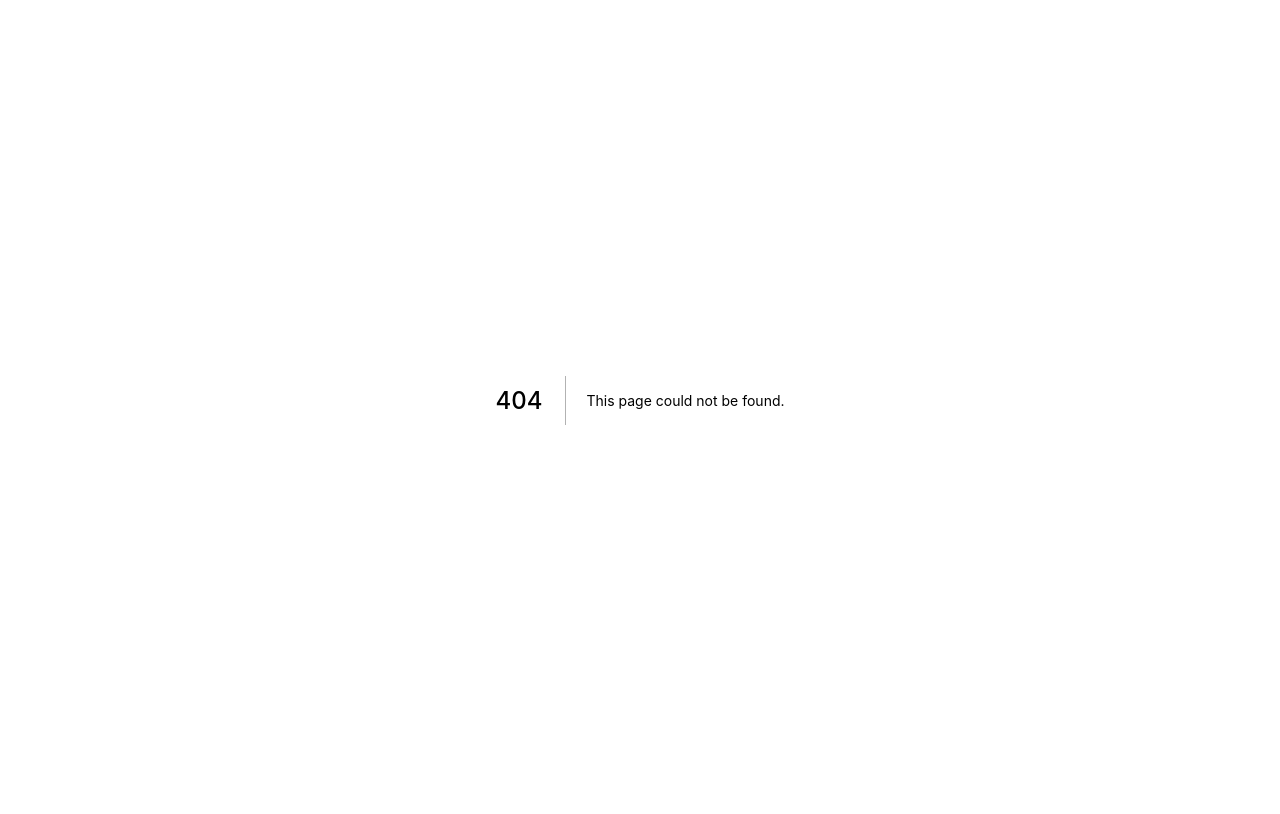
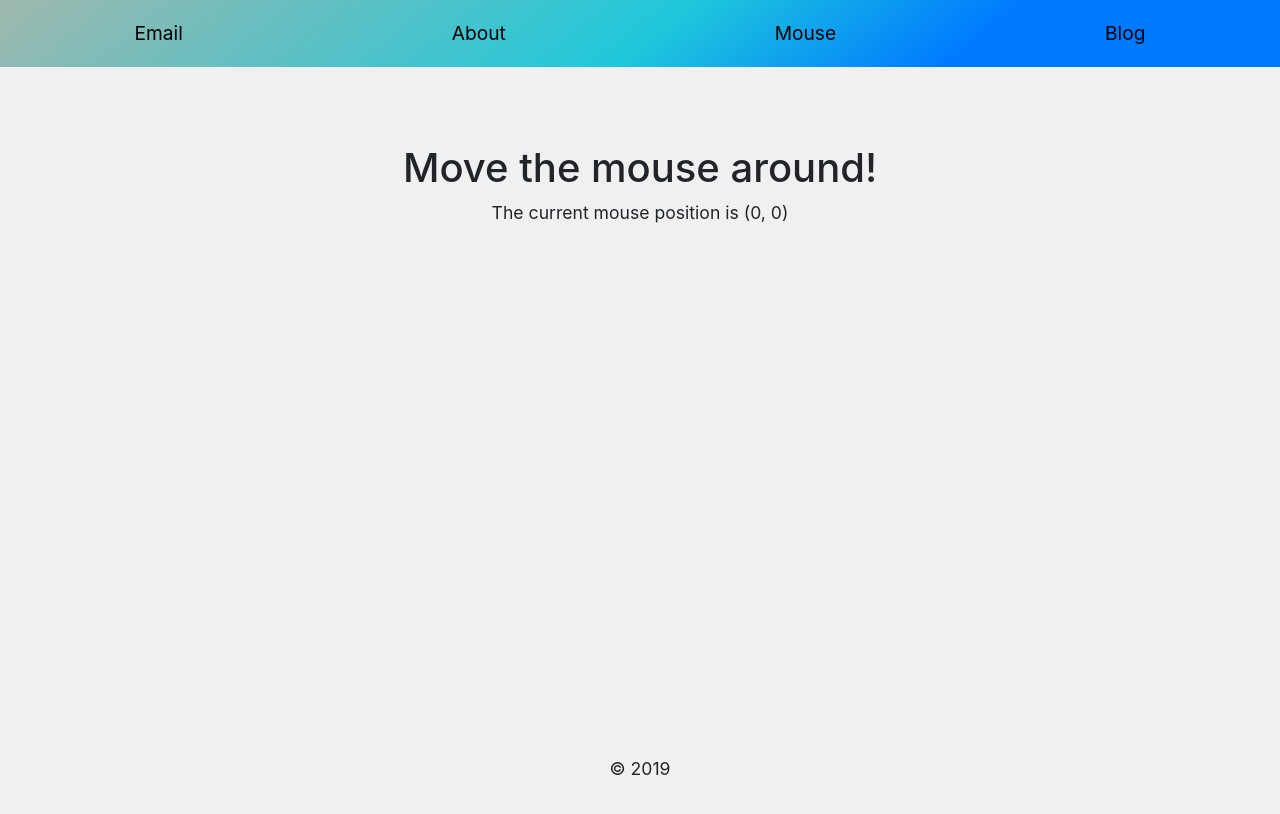
Before and after one commit to Lunatial/Node_email_example, a Next.js app: page /mouse in a window 1280 px wide. Before the commit this address had no page. Shown: the top 814 px of the page. Built offline with nearby package versions, Linux system fonts and the light colour scheme.

Commit message:
add nossr

```diff
--- a/components/Layout.js
+++ b/components/Layout.js
@@ -30,8 +30,8 @@ const Layout = ({ children, title }) => (
       <Link href="/about">
         <a>About</a>
       </Link>
-      <Link href="/asd">
-        <a>Asd</a>
+      <Link href="/mouse">
+        <a>Mouse</a>
       </Link>
       <Link href="/blog">
         <a>Blog</a>
--- /dev/null
+++ b/components/MouseTracker.js
@@ -0,0 +1,32 @@
+import Layout from "../components/Layout";
+
+class MouseTracker extends React.Component {
+  constructor(props) {
+    super(props);
+    this.state = { x: 0, y: 0 };
+  }
+
+  handleMouseMove = event => {
+    this.setState({
+      x: event.clientX,
+      y: event.clientY
+    });
+  };
+
+  render() {
+    return (
+      <Layout title="Move the mouse around!">
+        <div
+          style={{ minHeight: "800px", width: "100%" }}
+          onMouseMove={this.handleMouseMove}
+        >
+          <p style={{ textAlign: "center" }}>
+            The current mouse position is ({this.state.x}, {this.state.y})
+          </p>
+        </div>
+      </Layout>
+    );
+  }
+}
+
+export default MouseTracker;
--- /dev/null
+++ b/pages/mouse.js
@@ -0,0 +1,10 @@
+import dynamic from "next/dynamic";
+
+const DynamicComponentWithNoSSR = dynamic(
+  () => import("../components/MouseTracker"),
+  {
+    ssr: false
+  }
+);
+
+export default () => <DynamicComponentWithNoSSR />;
```
